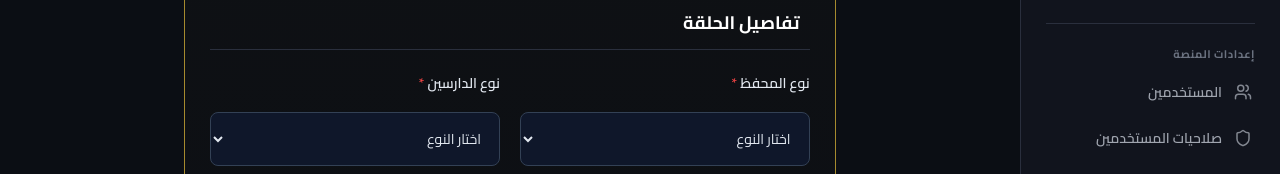
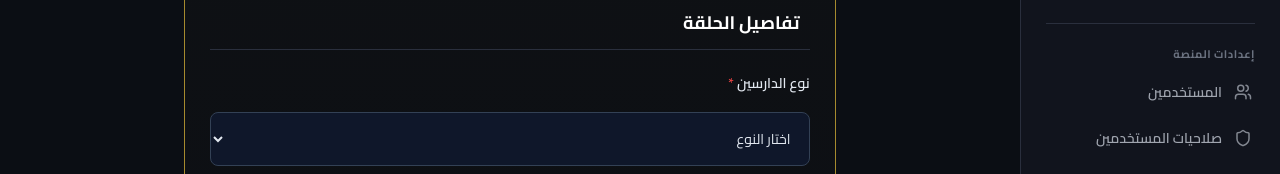
Before and after one commit to nourharfoush/monline, a React (Vite) app: page /platform-sessions/create in a window 1280 px wide. Shown: the part 626-800 px from the top of the page. Built offline with nearby package versions, Linux system fonts and the light colour scheme; no server answers; sample sign-in values are in the browser's storage.

Commit message:
Remove mohfez_type from PlatformSessionsCreate

```diff
--- a/src/pages/PlatformSessionsCreate.jsx
+++ b/src/pages/PlatformSessionsCreate.jsx
@@ -23,7 +23,7 @@ function PlatformSessionsCreate() {
 
   const [form, setForm] = useState({
     session_no: '', rowaq: '', level: '', mohfez: '',
-    mohfez_type: '', student_type: '', attendance_type: 'عن بعد', time_start: '', time_end: '',
+    student_type: '', attendance_type: 'عن بعد', time_start: '', time_end: '',
     workDays: [], countries: [], stream_type: 'external', teams_link: ''
   });
 
@@ -60,7 +60,6 @@ function PlatformSessionsCreate() {
           rowaq: sessionToEdit.rowaq || '',
           level: sessionToEdit.level || '',
           mohfez: sessionToEdit.mohfez || '',
-          mohfez_type: sessionToEdit.mohfez_type || '',
           student_type: sessionToEdit.student_type || '',
           attendance_type: sessionToEdit.attendance_type || '',
           time_start: sessionToEdit.time_start || '',
@@ -188,15 +187,7 @@ function PlatformSessionsCreate() {
 
         <h3 style={{ marginBottom: '20px', color: 'var(--text-primary)', borderBottom: '1px solid var(--border-subtle)', padding: '10px', fontSize: '18px' }}>تفاصيل الحلقة</h3>
 
-        <div className="form-grid" style={{ marginBottom: '20px', gridTemplateColumns: 'repeat(2, 1fr)' }}>
-          <div className="form-group">
-            <label>نوع المحفظ <span className="req">*</span></label>
-            <select name="mohfez_type" className="form-select" value={form.mohfez_type} onChange={handleChange}>
-              <option value="">اختار النوع</option>
-              <option value="متطوع">متطوع</option>
-              <option value="بمكافأة">بمكافأة</option>
-            </select>
-          </div>
+        <div className="form-grid" style={{ marginBottom: '20px', gridTemplateColumns: 'repeat(1, 1fr)' }}>
           <div className="form-group">
             <label>نوع الدارسين <span className="req">*</span></label>
             <select name="student_type" className="form-select" value={form.student_type} onChange={handleChange}>
```
